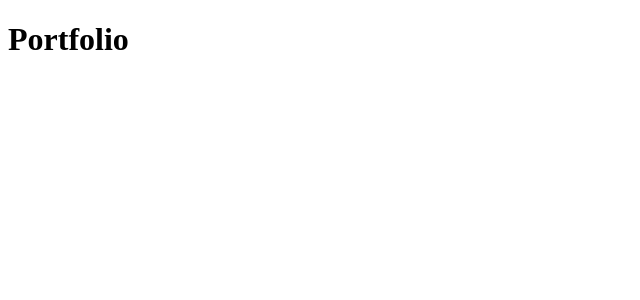
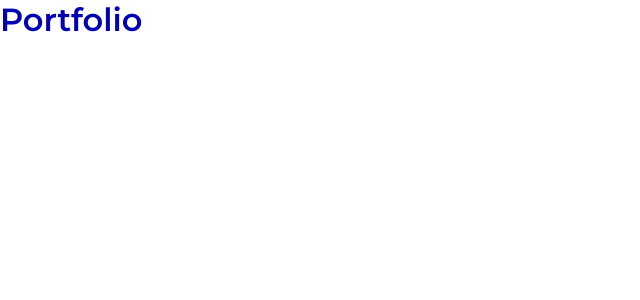
Before and after one commit to MarianeAlgayer/MarianeAlgayer.github.io, a React (Create React App) app in the folder portfolio/: page / in a window 1280 px wide. Shown: the top 300 px of the page, without its empty margins (0-640 px from the left). Built offline with nearby package versions, Linux system fonts and the light colour scheme.

Commit message:
style: set global style

```diff
--- a/portfolio/src/App.js
+++ b/portfolio/src/App.js
@@ -1,7 +1,10 @@
+import { GlobalStyle } from "./styles/global";
+
 function App() {
   return (
     <div className="App">
       <h1>Portfolio</h1>
+      <GlobalStyle />
     </div>
   );
 }
--- /dev/null
+++ b/portfolio/src/styles/global.js
@@ -0,0 +1,37 @@
+import { createGlobalStyle } from 'styled-components';
+
+export const GlobalStyle = createGlobalStyle`
+  :root {
+    --blue: #0000B5;
+    --green: #C1ECA8;
+    --pink: #DCB1EF;
+  }
+
+  * {
+    margin: 0;
+    padding: 0;
+    box-sizing: border-box;
+  }
+
+  // font-size 16px (Desktop)
+  html {
+    @media (max-width: 1080px) {
+      font-size: 93.75%; // 15px
+    }
+
+    @media (max-width: 720px) {
+      font-size: 87.5%; // 14px
+    }
+  }
+
+  body {
+    color: var(--blue);
+    font-family: 'Montserrat', sans-serif;
+    font-weight: 400;
+    --webkit-font-smoothing: antialiased;
+  }
+
+  button {
+    cursor: pointer;
+  }
+`
```
